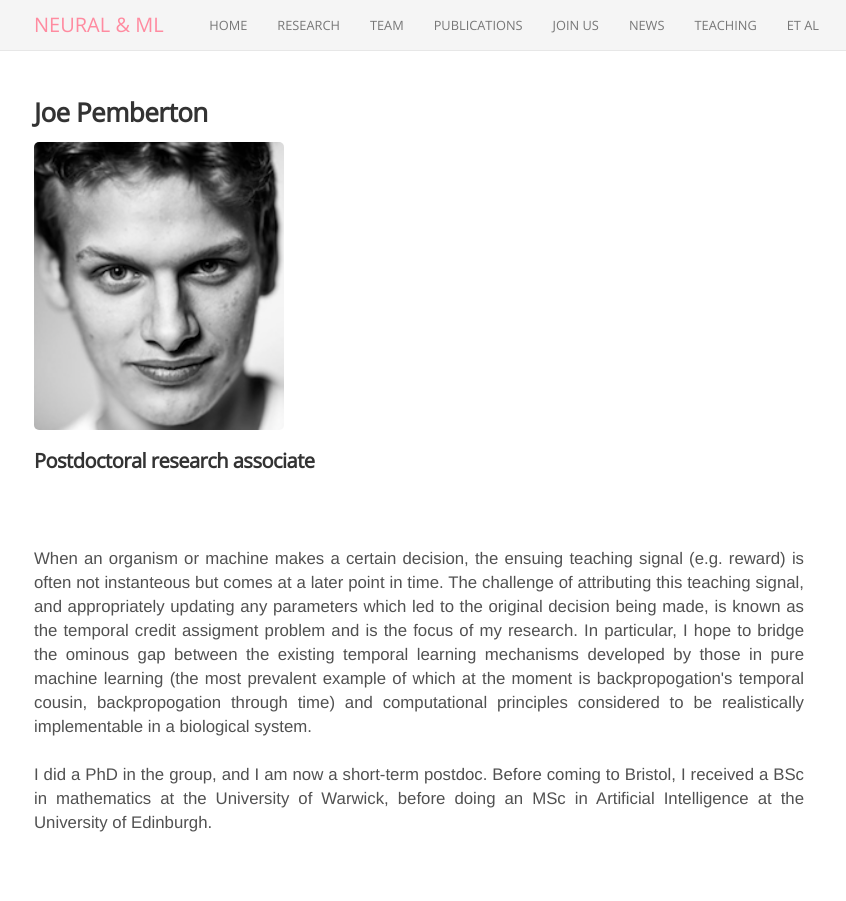
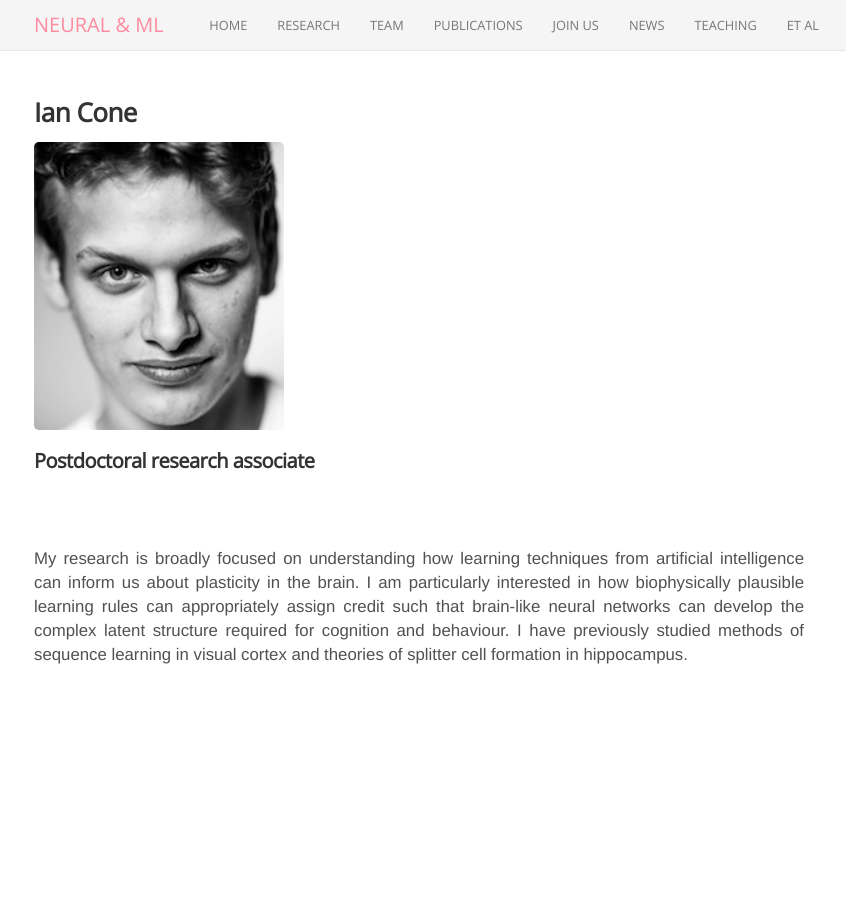
Before and after one commit to neuralml/neuralml.github.io, a Jekyll site: the page built from _people/RPC_joe_pemberton2.md, in a window 1280 px wide. Shown: the whole page, without its empty margins (221-1067 px from the left). Built offline with Jekyll 4.4.1, drawn with Linux system fonts in a browser that asks for light colours; nearby versions of some CDN libraries.

Commit message:
Update RPC_joe_pemberton2.md

```diff
--- a/_people/RPC_joe_pemberton2.md
+++ b/_people/RPC_joe_pemberton2.md
@@ -1,5 +1,5 @@
 ---
-name: Joe Pemberton
+name: Ian Cone
 position: postdoc
 avatar: Joe_Pemberton.png
 joined: 2019
@@ -17,10 +17,7 @@ affiliation: <span style="color:#FFFFFF">.</span><br><span style="color:#FFFFFF"
 <b>{{page.affiliation}}</b>
 
 <header class="masthead text-justify" style="font-size:120%">
-When an organism or machine makes a certain decision, the ensuing teaching signal (e.g. reward) is often not instanteous but comes at a later point in time. The challenge of attributing this teaching signal, and appropriately updating any parameters which led to the original decision being made, is known as the temporal credit assigment problem and is the focus of my research. In particular, I hope to bridge the ominous gap between the existing temporal learning mechanisms developed by those in pure machine learning (the most prevalent example of which at the moment is backpropogation's temporal cousin, backpropogation through time) and computational principles considered to be realistically implementable in a biological system.
-
-<br><br>
-I did a PhD in the group, and I am now a short-term postdoc. Before coming to Bristol, I received a BSc in mathematics at the University of Warwick, before doing an MSc in Artificial Intelligence at the University of Edinburgh.
+My research is broadly focused on understanding how learning techniques from artificial intelligence can inform us about plasticity in the brain.  I am particularly interested in how biophysically plausible learning rules can appropriately assign credit such that brain-like neural networks can develop the complex latent structure required for cognition and behaviour. I have previously studied methods of sequence learning in visual cortex and theories of splitter cell formation in hippocampus.
 
 </header>
 <br><br>
```
